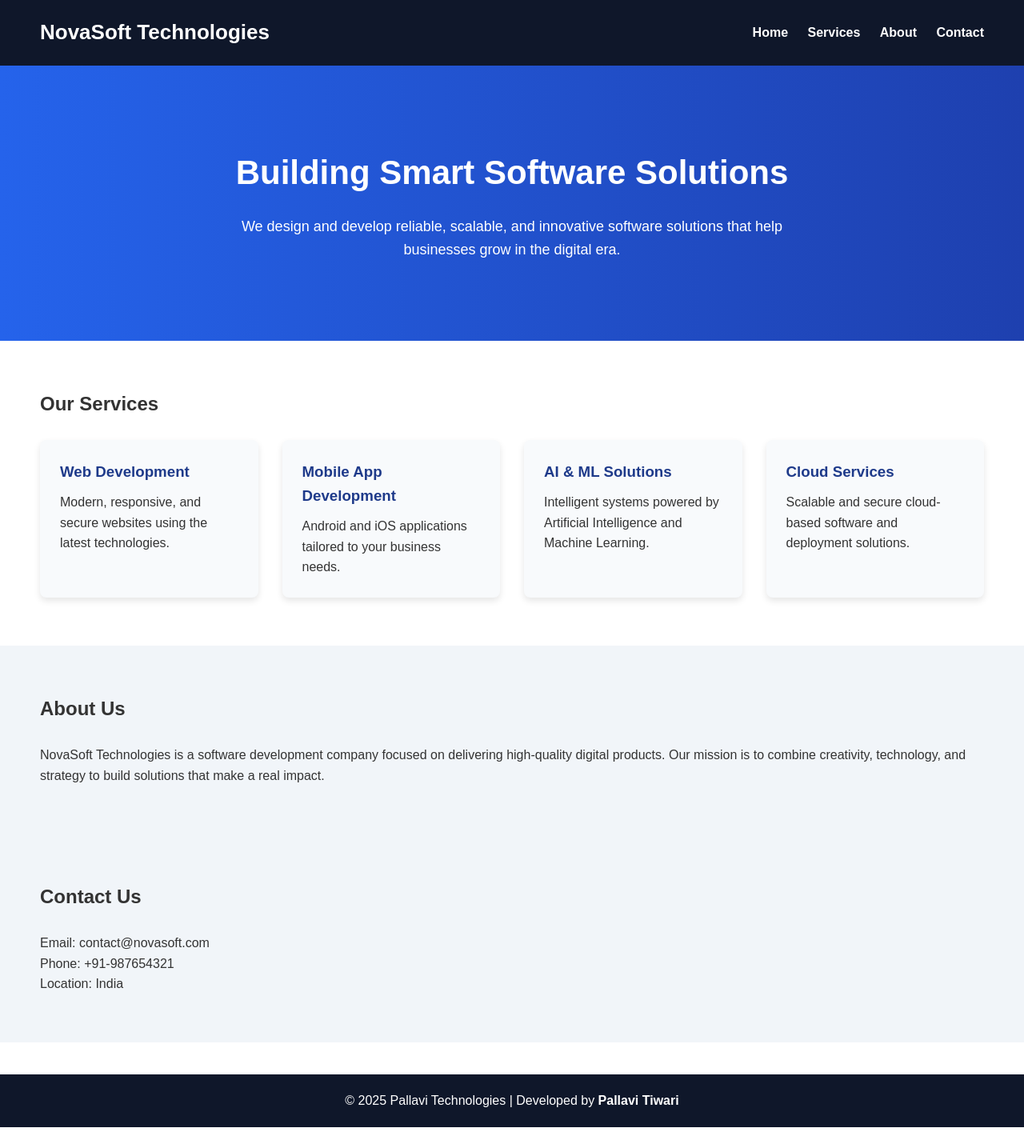
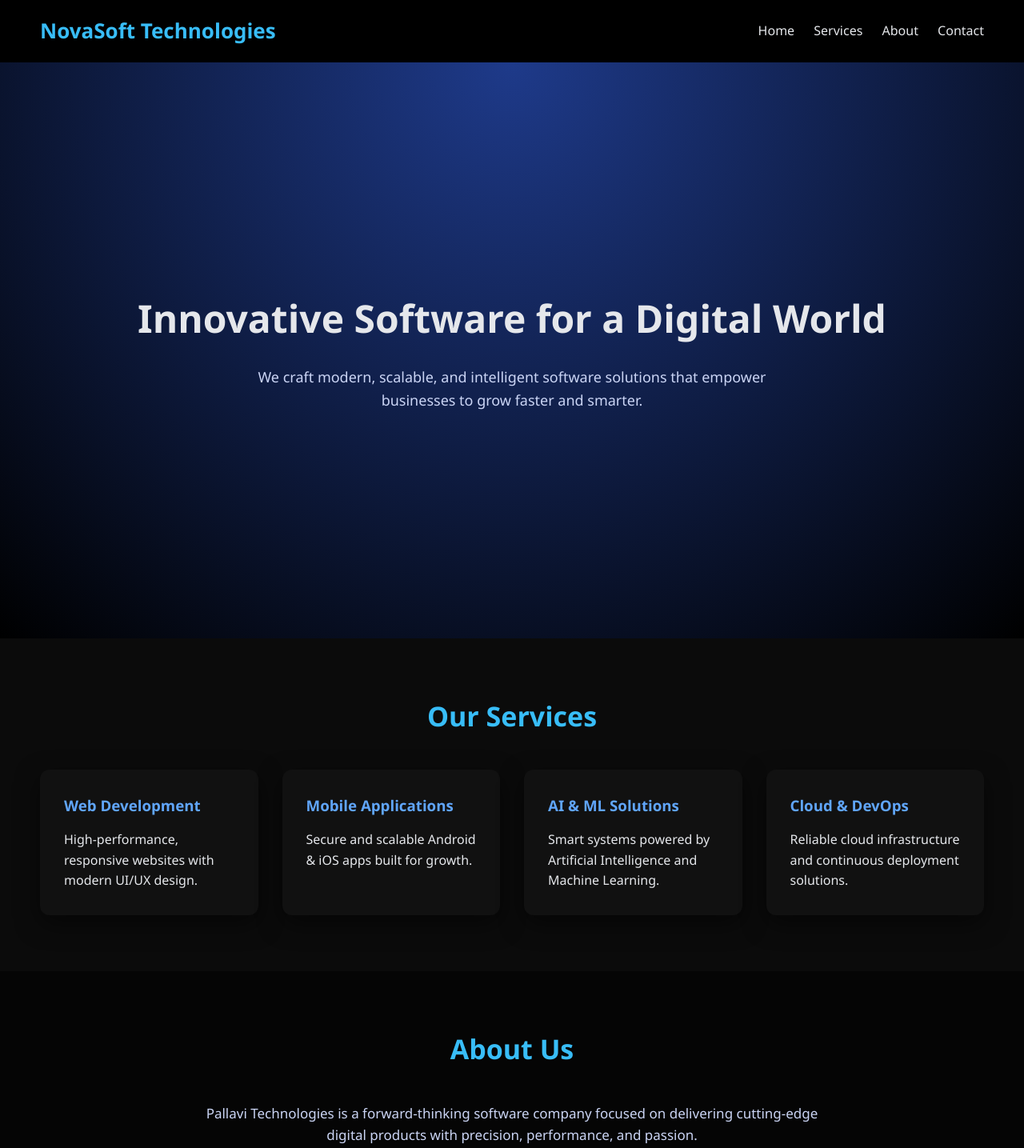
Before and after one commit to Pallavi-2878/software_company, a plain HTML site: page index.html in a window 1280 px wide. Shown: the top 1435 px of the page at 80% size. Before the commit the page ends 1409 px from the top, so only its background shows below. Drawn offline with Linux system fonts and the light colour scheme.

Commit message:
Update index.html

```diff
--- a/index.html
+++ b/index.html
@@ -5,96 +5,163 @@
   <meta name="viewport" content="width=device-width, initial-scale=1.0" />
   <title>NovaSoft Technologies</title>
   <style>
-    * {
-      margin: 0;
-      padding: 0;
-      box-sizing: border-box;
-      font-family: Arial, Helvetica, sans-serif;
+    *{
+      margin:0;
+      padding:0;
+      box-sizing:border-box;
+      font-family:'Segoe UI', Tahoma, Geneva, Verdana, sans-serif;
     }
 
-    body {
-      line-height: 1.6;
-      color: #333;
+    body{
+      background:#0b0b0b;
+      color:#e5e7eb;
+      line-height:1.6;
     }
 
-    header {
-      background: #0f172a;
-      color: #fff;
-      padding: 20px 50px;
-      display: flex;
-      justify-content: space-between;
-      align-items: center;
+    header{
+      background:#000;
+      padding:18px 50px;
+      display:flex;
+      justify-content:space-between;
+      align-items:center;
+      position:sticky;
+      top:0;
+      z-index:1000;
     }
 
-    header h1 {
-      font-size: 26px;
+    header h1{
+      color:#38bdf8;
+      font-size:26px;
     }
 
-    nav a {
-      color: #fff;
-      margin-left: 20px;
-      text-decoration: none;
-      font-weight: bold;
+    nav a{
+      color:#e5e7eb;
+      margin-left:20px;
+      text-decoration:none;
+      font-weight:500;
+      transition:0.3s;
     }
 
-    nav a:hover {
-      text-decoration: underline;
+    nav a:hover{
+      color:#38bdf8;
     }
 
-    .hero {
-      background: linear-gradient(to right, #2563eb, #1e40af);
-      color: white;
-      padding: 100px 50px;
-      text-align: center;
+    .hero{
+      min-height:90vh;
+      display:flex;
+      flex-direction:column;
+      justify-content:center;
+      align-items:center;
+      text-align:center;
+      padding:0 20px;
+      background:radial-gradient(circle at top, #1e3a8a, #000);
     }
 
-    .hero h2 {
-      font-size: 42px;
-      margin-bottom: 20px;
+    .hero h2{
+      font-size:48px;
+      margin-bottom:20px;
+      animation:fadeIn 1.5s ease;
     }
 
-    .hero p {
-      font-size: 18px;
-      max-width: 700px;
-      margin: auto;
+    .hero p{
+      max-width:700px;
+      font-size:18px;
+      color:#cbd5f5;
+      animation:fadeIn 2s ease;
     }
 
-    section {
-      padding: 60px 50px;
+    section{
+      padding:70px 50px;
     }
 
-    .services {
-      display: grid;
-      grid-template-columns: repeat(auto-fit, minmax(250px, 1fr));
-      gap: 30px;
+    section h2{
+      text-align:center;
+      font-size:34px;
+      margin-bottom:40px;
+      color:#38bdf8;
     }
 
-    .card {
-      background: #f8fafc;
-      padding: 25px;
-      border-radius: 8px;
-      box-shadow: 0 4px 8px rgba(0,0,0,0.1);
+    .services{
+      display:grid;
+      grid-template-columns:repeat(auto-fit, minmax(260px, 1fr));
+      gap:30px;
     }
 
-    .card h3 {
-      margin-bottom: 10px;
-      color: #1e3a8a;
+    .card{
+      background:#111;
+      padding:30px;
+      border-radius:12px;
+      box-shadow:0 10px 30px rgba(0,0,0,0.5);
+      transition:0.4s;
     }
 
-    .about, .contact {
-      background: #f1f5f9;
+    .card:hover{
+      transform:translateY(-10px) scale(1.02);
+      box-shadow:0 20px 40px rgba(56,189,248,0.3);
     }
 
-    footer {
-      background: #0f172a;
-      color: #fff;
-      text-align: center;
-      padding: 20px;
-      margin-top: 40px;
+    .card h3{
+      margin-bottom:15px;
+      color:#60a5fa;
     }
 
-    footer span {
-      font-weight: bold;
+    .about, .contact{
+      background:#050505;
+      text-align:center;
+    }
+
+    .about p, .contact p{
+      max-width:800px;
+      margin:auto;
+      color:#cbd5f5;
+      font-size:17px;
+    }
+
+    footer{
+      background:#000;
+      text-align:center;
+      padding:20px;
+      font-size:14px;
+      color:#9ca3af;
+    }
+
+    footer span{
+      color:#38bdf8;
+      font-weight:bold;
+    }
+
+    @keyframes fadeIn{
+      from{opacity:0; transform:translateY(20px);}
+      to{opacity:1; transform:translateY(0);}
+    }
+
+    /* Responsive */
+    @media(max-width:768px){
+      header{
+        flex-direction:column;
+      }
+
+      nav{
+        margin-top:10px;
+      }
+
+      .hero h2{
+        font-size:36px;
+      }
+
+      section{
+        padding:50px 20px;
+      }
+    }
+
+    @media(max-width:480px){
+      .hero h2{
+        font-size:30px;
+      }
+
+      .hero p{
+        font-size:16px;
+      }
     }
   </style>
 </head>
@@ -111,58 +178,53 @@
 </header>
 
 <div class="hero">
-    <h2>Building Smart Software Solutions</h2>
+  <h2>Innovative Software for a Digital World</h2>
   <p>
-      We design and develop reliable, scalable, and innovative software solutions
-      that help businesses grow in the digital era.
+    We craft modern, scalable, and intelligent software solutions that empower
+    businesses to grow faster and smarter.
   </p>
 </div>
 
 <section id="services">
   <h2>Our Services</h2>
-    <br />
   <div class="services">
     <div class="card">
       <h3>Web Development</h3>
-        <p>Modern, responsive, and secure websites using the latest technologies.</p>
+      <p>High-performance, responsive websites with modern UI/UX design.</p>
     </div>
     <div class="card">
-        <h3>Mobile App Development</h3>
-        <p>Android and iOS applications tailored to your business needs.</p>
+      <h3>Mobile Applications</h3>
+      <p>Secure and scalable Android & iOS apps built for growth.</p>
     </div>
     <div class="card">
       <h3>AI & ML Solutions</h3>
-        <p>Intelligent systems powered by Artificial Intelligence and Machine Learning.</p>
+      <p>Smart systems powered by Artificial Intelligence and Machine Learning.</p>
     </div>
     <div class="card">
-        <h3>Cloud Services</h3>
-        <p>Scalable and secure cloud-based software and deployment solutions.</p>
+      <h3>Cloud & DevOps</h3>
+      <p>Reliable cloud infrastructure and continuous deployment solutions.</p>
     </div>
   </div>
 </section>
 
 <section id="about" class="about">
   <h2>About Us</h2>
-    <br />
   <p>
-      NovaSoft Technologies is a software development company focused on delivering
-      high-quality digital products. Our mission is to combine creativity,
-      technology, and strategy to build solutions that make a real impact.
+    Pallavi Technologies is a forward-thinking software company focused on
+    delivering cutting-edge digital products with precision, performance, and
+    passion.
   </p>
 </section>
 
 <section id="contact" class="contact">
   <h2>Contact Us</h2>
-    <br />
-    <p>Email: contact@novasoft.com</p>
-    <p>Phone: +91-987654321</p>
+  <p>Email: contact@pallavi.com</p>
+  <p>Phone: +91-XXXXXXXXXX</p>
   <p>Location: India</p>
 </section>
 
 <footer>
-    <p>
-      © 2025 Pallavi Technologies | Developed by <span>Pallavi Tiwari</span>
-    </p>
+  <p>© 2025 Pallavi Technologies | Developed by <span>Pallavi Tiwari</span></p>
 </footer>
 
 </body>
```
Lines whose indentation alone changed are shown as unchanged.
